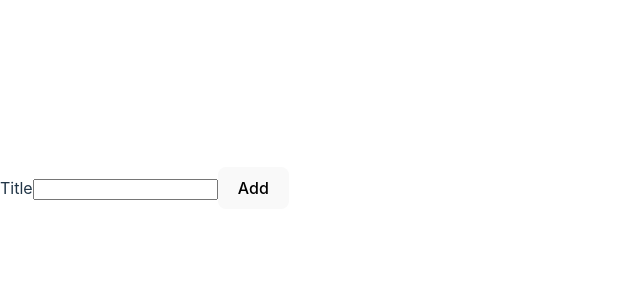
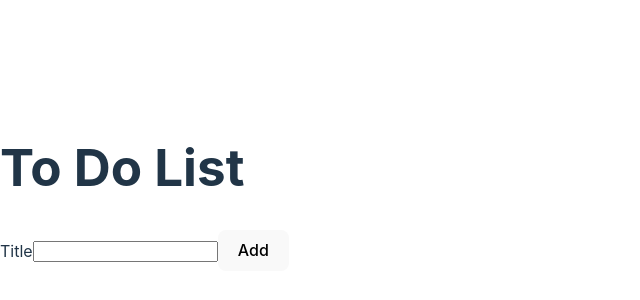
Before and after one commit to alejandroesoto/react-todo, a React (Vite) app: page / in a window 1280 px wide. Shown: the part 212-512 px from the top of the page, without its empty margins (0-640 px from the left). Built offline with nearby package versions, Linux system fonts and the light colour scheme.

Commit message:
Lesson 2 / React DOM and Components Fixed

```diff
--- a/src/App.jsx
+++ b/src/App.jsx
@@ -6,11 +6,9 @@ import AddTodoForm from './AddTodoForm';
 function App() {
 return (
   <div>
-      {/* <h1>To Do List</h1> */}
+      <h1>To Do List</h1>
       <AddTodoForm></AddTodoForm>
-      {/* <TodoList></TodoList>
-    <hr />*/}
-   </div>
+  </div>
 )
 }
 
```
